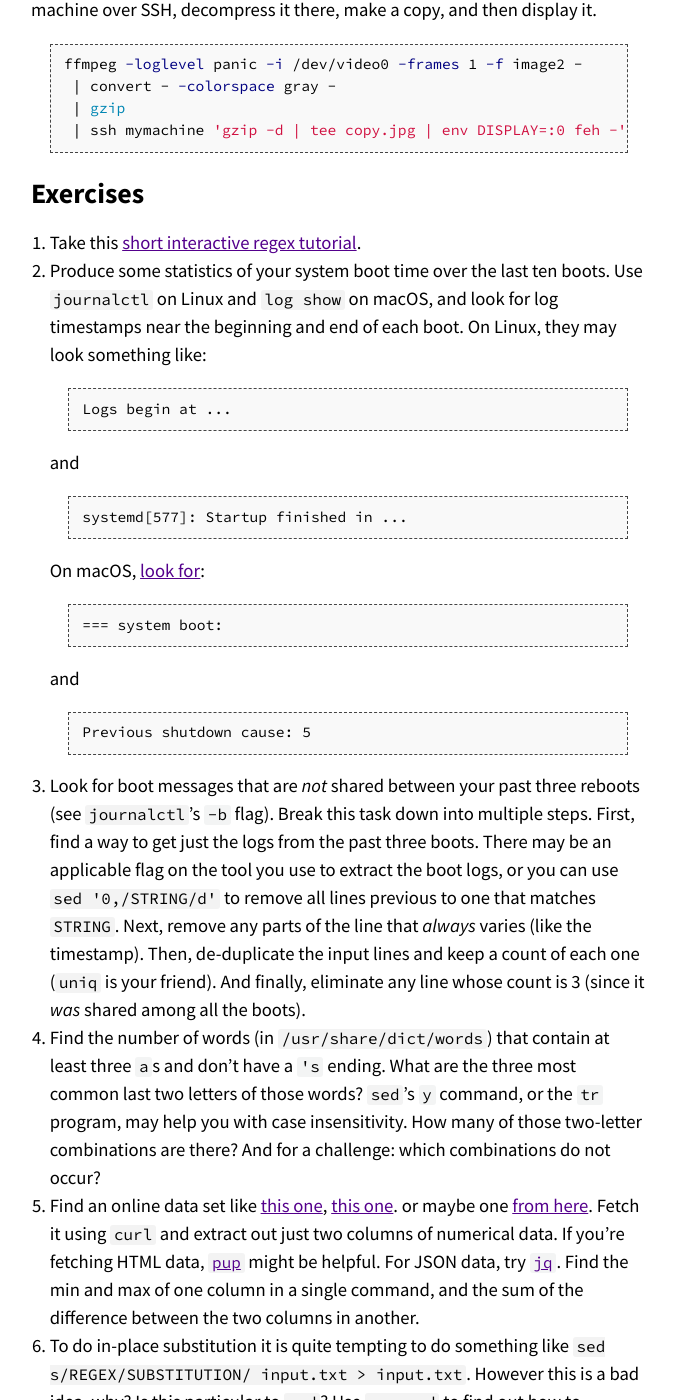
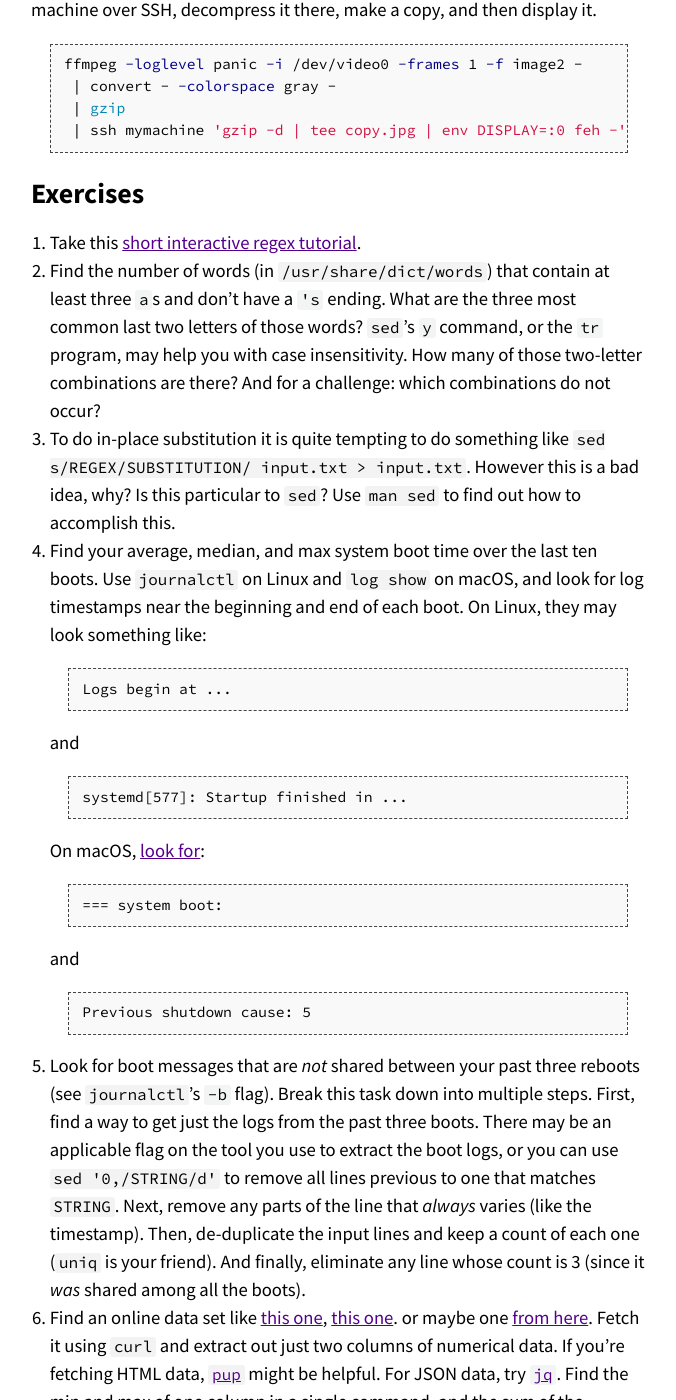
Before and after one commit to missing-semester-cn/missing-semester-cn.github.io, a Jekyll site: the page built from data-wrangling.md, in a window 1280 px wide and 1400 px high, scrolled down 7809 px. Shown: the whole window, without its empty margins (301-977 px from the left). Built offline with Jekyll 4.4.1, drawn with Linux system fonts in a browser that asks for light colours; some of the changed lines change nothing that is shown; some of the changed text lies outside the part shown.

Commit message:
exercise tidying

````diff
--- a/data-wrangling.md
+++ b/data-wrangling.md
@@ -378,7 +378,17 @@ ffmpeg -loglevel panic -i /dev/video0 -frames 1 -f image2 -
 # Exercises
 
 1. Take this [short interactive regex tutorial](https://regexone.com/).
-2. Produce some statistics of your system boot time over the last ten
+2. Find the number of words (in `/usr/share/dict/words`) that contain at
+   least three `a`s and don't have a `'s` ending. What are the three
+   most common last two letters of those words? `sed`'s `y` command, or
+   the `tr` program, may help you with case insensitivity. How many
+   of those two-letter combinations are there? And for a challenge:
+   which combinations do not occur?
+3. To do in-place substitution it is quite tempting to do something like
+   `sed s/REGEX/SUBSTITUTION/ input.txt > input.txt`. However this is a
+   bad idea, why? Is this particular to `sed`? Use `man sed` to find out
+   how to accomplish this.
+4. Find your average, median, and max system boot time over the last ten
    boots. Use `journalctl` on Linux and `log show` on macOS, and look
    for log timestamps near the beginning and end of each boot. On Linux,
    they may look something like:
@@ -398,7 +408,7 @@ ffmpeg -loglevel panic -i /dev/video0 -frames 1 -f image2 -
    ```
    Previous shutdown cause: 5
    ```
-3. Look for boot messages that are _not_ shared between your past three
+5. Look for boot messages that are _not_ shared between your past three
    reboots (see `journalctl`'s `-b` flag). Break this task down into
    multiple steps. First, find a way to get just the logs from the past
    three boots. There may be an applicable flag on the tool you use to
@@ -408,13 +418,7 @@ ffmpeg -loglevel panic -i /dev/video0 -frames 1 -f image2 -
    de-duplicate the input lines and keep a count of each one (`uniq` is
    your friend). And finally, eliminate any line whose count is 3 (since
    it _was_ shared among all the boots).
-4. Find the number of words (in `/usr/share/dict/words`) that contain at
-   least three `a`s and don't have a `'s` ending. What are the three
-   most common last two letters of those words? `sed`'s `y` command, or
-   the `tr` program, may help you with case insensitivity. How many
-   of those two-letter combinations are there? And for a challenge:
-   which combinations do not occur?
-5. Find an online data set like [this
+6. Find an online data set like [this
    one](https://stats.wikimedia.org/EN/TablesWikipediaZZ.htm), [this
    one](https://ucr.fbi.gov/crime-in-the-u.s/2016/crime-in-the-u.s.-2016/topic-pages/tables/table-1).
    or maybe one [from
@@ -425,7 +429,3 @@ ffmpeg -loglevel panic -i /dev/video0 -frames 1 -f image2 -
    data, try [`jq`](https://stedolan.github.io/jq/). Find the min and
    max of one column in a single command, and the sum of the difference
    between the two columns in another.
-6. To do in-place substitution it is quite tempting to do something like
-   `sed s/REGEX/SUBSTITUTION/ input.txt > input.txt`. However this is a
-   bad idea, why? Is this particular to `sed`? Use `man sed` to find out
-   how to accomplish this.
````
